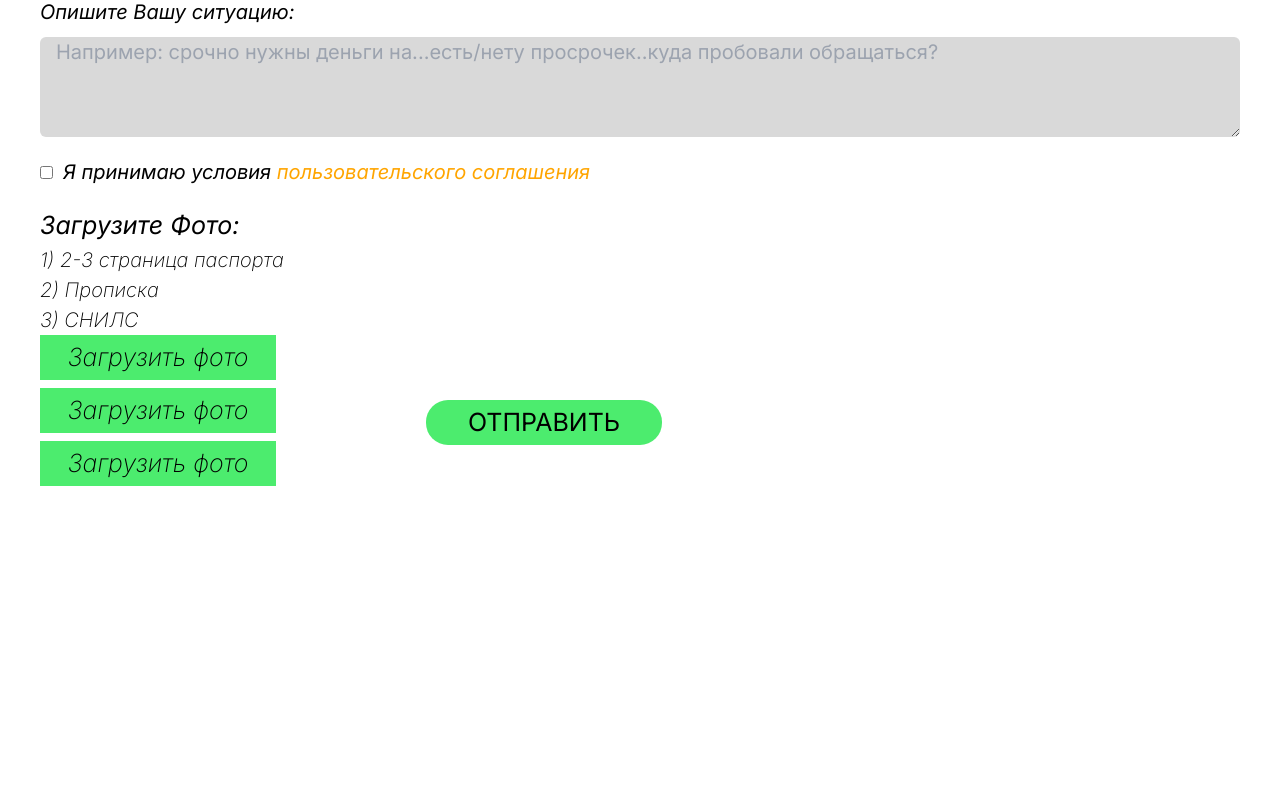
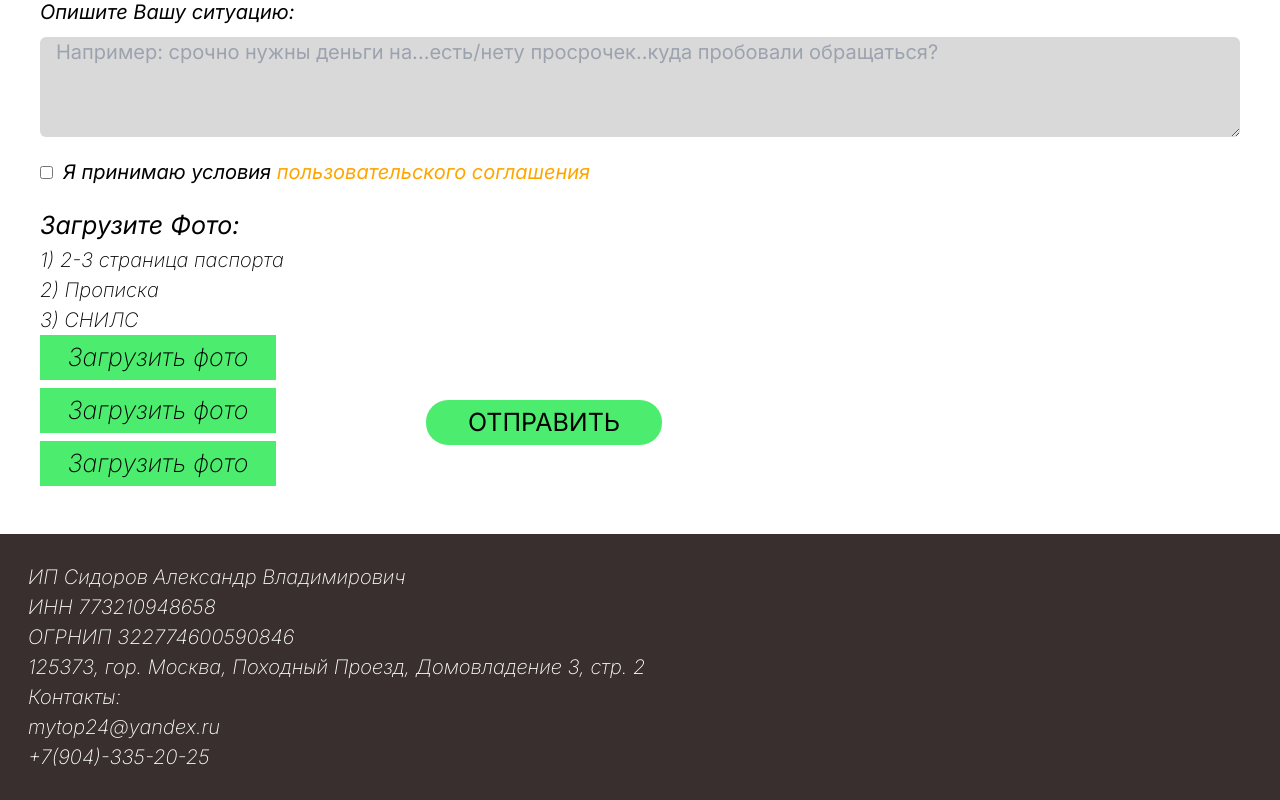
Before and after one commit to 1zzat1lla-Fayzullayev/zaymov, a React (Vite) app: page / in a window 1280 px wide. Shown: the part 7428-8228 px from the top of the page. Before the commit the page ends 7922 px from the top, so only its background shows below. Built offline with nearby package versions, Linux system fonts and the light colour scheme.

Commit message:
add footer

```diff
--- a/src/App.jsx
+++ b/src/App.jsx
@@ -7,6 +7,7 @@ import Hero from "./components/hero";
 import Navbar from "./components/navbar";
 import QuestionsPartTwo from "./components/questionsPartTwo";
 import Recommendation from "./components/recommendation";
+import Footer from "./components/footer";
 
 function App() {
   return (
@@ -19,6 +20,7 @@ function App() {
       <QuestionsPartTwo />
       <FinanceCard />
       <Form />
+      <Footer />
       <Toaster position="top-center" reverseOrder={false} />
     </>
   );
--- /dev/null
+++ b/src/components/footer.jsx
@@ -0,0 +1,21 @@
+function Footer() {
+  return (
+    <>
+      <footer className="bg-[#3A2F2F] p-4 md:p-7 mt-10">
+        <div className="text-white flex-col flex flex-wrap justify-center text-[18px] md:text-[20px] font-Inter italic font-[200]">
+          <span>ИП Сидоров Александр Владимирович</span>
+          <span>ИНН 773210948658</span>
+          <span>ОГРНИП 322774600590846</span>
+          <span>
+            125373, гор. Москва, Походный Проезд, Домовладение 3, стр. 2
+          </span>
+          <span>Контакты:</span>
+          <span>mytop24@yandex.ru</span>
+          <span>+7(904)-335-20-25</span>
+        </div>
+      </footer>
+    </>
+  );
+}
+
+export default Footer;
```
